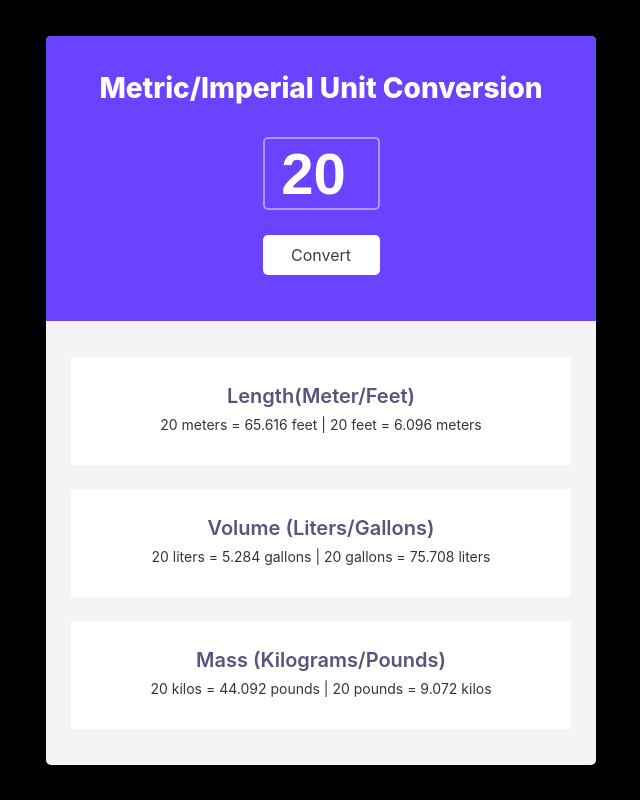
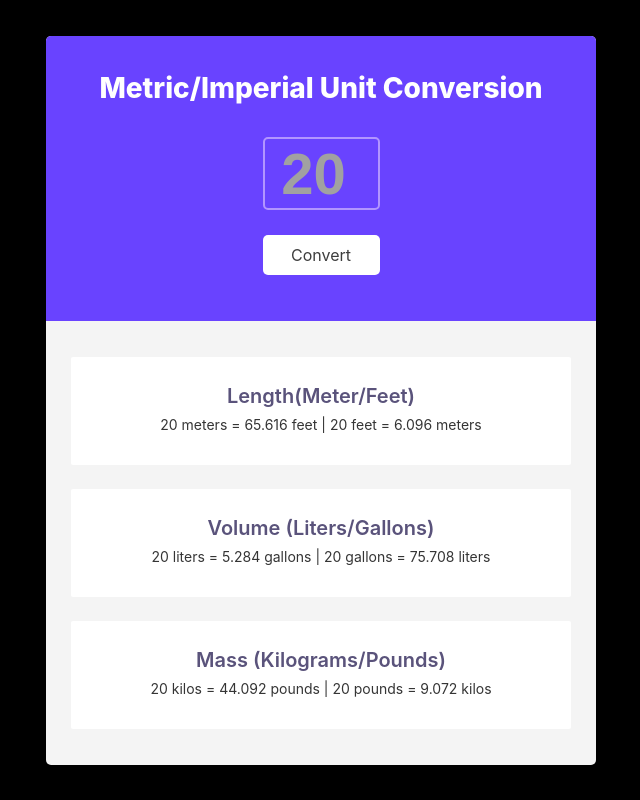
Before and after one commit to goldenokeama/unit-converter, a website built with Vite: page index.html in a window 1280 px wide. Shown: the whole page, without its empty margins (319-959 px from the left). Built offline with nearby package versions, Linux system fonts and the light colour scheme.

```diff
--- a/index.css
+++ b/index.css
@@ -67,7 +67,7 @@
   margin-bottom: 25px;
 }
 .number-input::-webkit-input-placeholder {
-  color: #ffffff;
+  color: #a1a1a1ff;
 }
 
 .top-container .btn-convert {
```
Also changed, not shown: README.md, assests/image.png (added).
